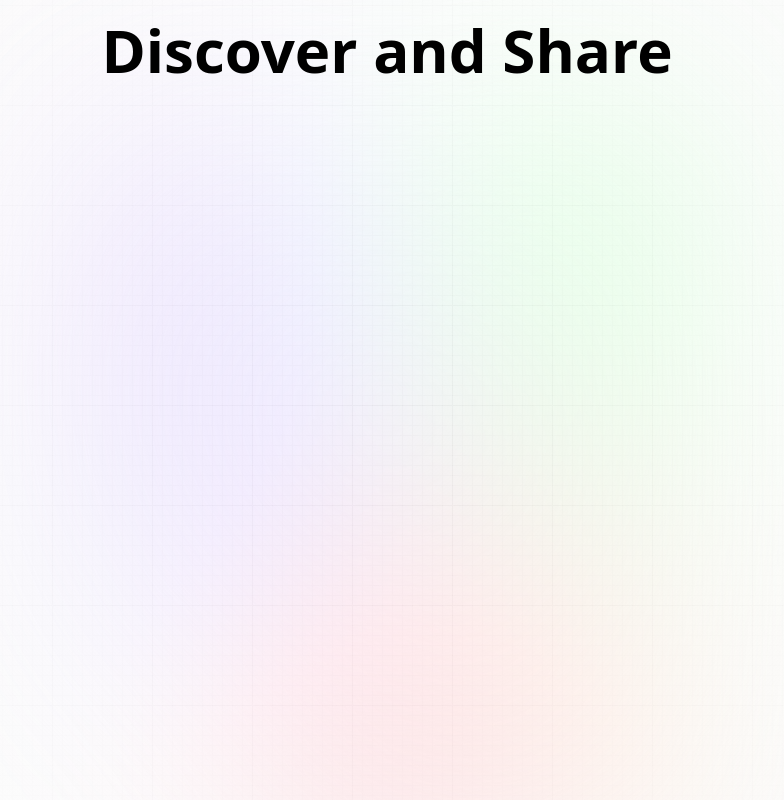
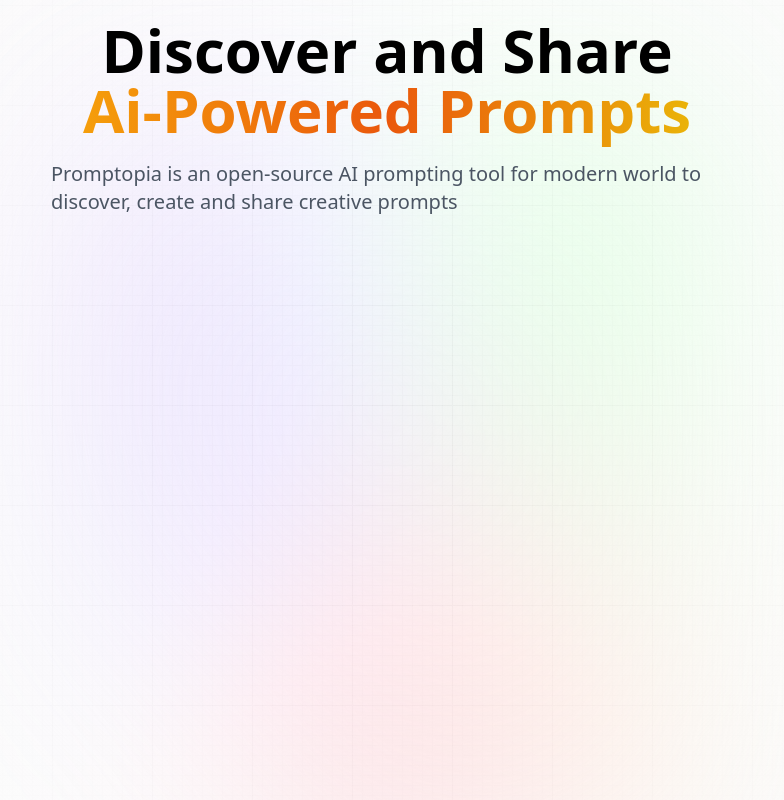
Before and after one commit to abeel50/promptopia, a Next.js app: page / in a window 1280 px wide. Shown: the whole page, without its empty margins (253-1037 px from the left). Built offline with nearby package versions, Linux system fonts and the light colour scheme.

Commit message:
home page header

```diff
--- a/app/page.jsx
+++ b/app/page.jsx
@@ -2,7 +2,16 @@
 const Home = () => {
     return (
         <section className="w-full flex-center flex-col">
-            <h1 className="head_text text-center">Discover and Share</h1>
+            <h1 className="head_text text-center">Discover and Share
+                <br className="mx-md:hidden" />
+                <span className="orange_gradient text-center">Ai-Powered Prompts</span>
+            </h1>
+            <p className="desc">
+                Promptopia is an open-source AI prompting tool for modern world to discover,
+                create and share creative prompts
+            </p>
+
+            {/* Feed Component Here */}
         </section>
     )
 }
--- a/styles/globals.css
+++ b/styles/globals.css
@@ -102,7 +102,7 @@
     }
 
     .desc {
-        @apply mt-5 text-lg text-gray-600 sm: text-xl max-w-2xl;
+        @apply mt-5 text-lg text-gray-600 sm:text-xl max-w-2xl;
     }
 
     .search_input {
```
